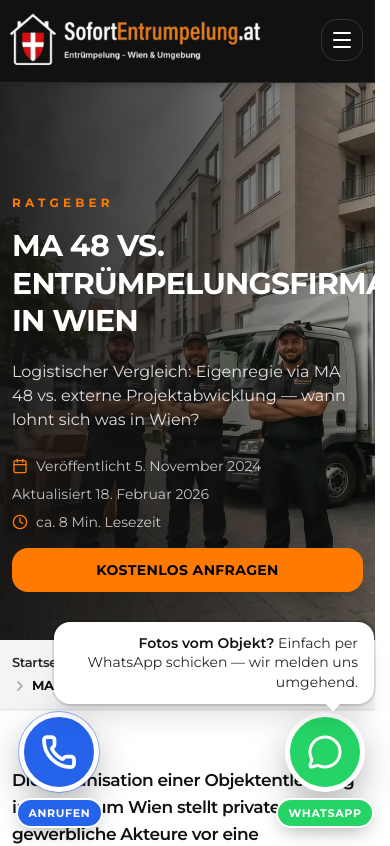
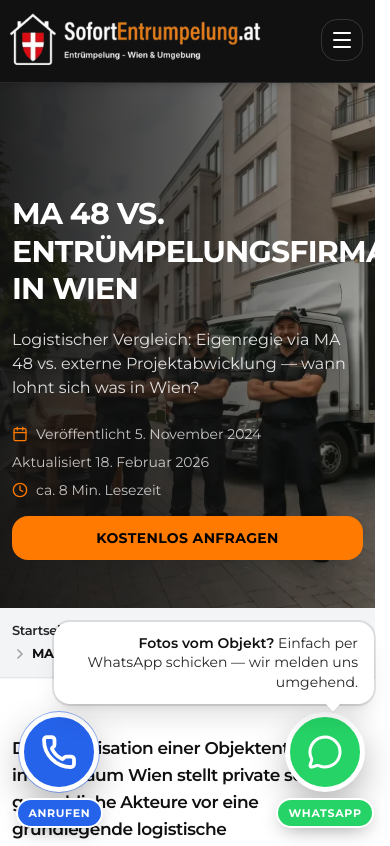
Before and after one commit to Ismailjobs/sofortentr-mpelung, a Next.js app: page /ratgeber/ma-48-vs-entruempelungsfirma-wien in a window 390 px wide. Shown: the top 846 px of the page. Built offline with nearby package versions, Linux system fonts and the light colour scheme; no server answers.

Commit message:
og image yapılandırması

```diff
--- a/src/app/layout.tsx
+++ b/src/app/layout.tsx
@@ -4,6 +4,7 @@ import Script from "next/script";
 import CallFAB from "@/components/CallFAB";
 import GoogleAnalytics from "@/components/GoogleAnalytics";
 import GoogleAnalyticsPageViews from "@/components/GoogleAnalyticsPageViews";
+import { buildSocialMetadata } from "@/config/site-social";
 import { getSiteOrigin } from "@/config/site-url";
 import { rootLayoutTitle } from "@/config/site-brand";
 import { HASH_SCROLL_SCRIPT } from "@/lib/hash-scroll";
@@ -18,11 +19,17 @@ const montserrat = Montserrat({
   adjustFontFallback: true,
 });
 
+const ROOT_DESCRIPTION =
+  "Schnelle, zuverlässige und günstige Räumung in Wien — Wohnung, Haus, Keller und mehr inklusive Entsorgung.";
+
 export const metadata: Metadata = {
   metadataBase: new URL(getSiteOrigin()),
   title: rootLayoutTitle(),
-  description:
-    "Schnelle, zuverlässige und günstige Räumung in Wien — Wohnung, Haus, Keller und mehr inklusive Entsorgung.",
+  description: ROOT_DESCRIPTION,
+  ...buildSocialMetadata({
+    title: "Entrümpelung in Wien",
+    description: ROOT_DESCRIPTION,
+  }),
 };
 
 export default function RootLayout({
--- a/src/app/ratgeber/[slug]/page.tsx
+++ b/src/app/ratgeber/[slug]/page.tsx
@@ -100,13 +100,7 @@ export default async function RatgeberArticlePage({ params }: PageProps) {
       <RatgeberArticleJsonLd article={meta} breadcrumbs={breadcrumbs} />
       <Header />
       <main className="bg-brand-muted">
-        <RatgeberHero
-          eyebrow="Ratgeber"
-          title={meta.title}
-          subtitle={meta.excerpt}
-          footer={heroMeta}
-          priority
-        />
+        <RatgeberHero title={meta.title} subtitle={meta.excerpt} footer={heroMeta} priority />
 
         <Breadcrumbs items={breadcrumbs} />
 
--- a/src/components/ratgeber/RatgeberArticleJsonLd.tsx
+++ b/src/components/ratgeber/RatgeberArticleJsonLd.tsx
@@ -1,7 +1,7 @@
 import { SITE_BRAND } from "@/config/site-brand";
 import { getSiteOrigin } from "@/config/site-url";
 import type { RatgeberArticleMeta } from "@/data/ratgeber/types";
-import { RATGEBER_HERO_IMAGE } from "@/data/ratgeber/registry";
+import { OG_IMAGE_PATH } from "@/config/site-social";
 import {
   ratgeberArticleUrl,
   ratgeberIndexUrl,
@@ -17,7 +17,7 @@ type Props = {
 export default function RatgeberArticleJsonLd({ article, breadcrumbs }: Props) {
   const origin = getSiteOrigin();
   const url = ratgeberArticleUrl(article.slug);
-  const image = `${origin}${RATGEBER_HERO_IMAGE}`;
+  const image = `${origin}${OG_IMAGE_PATH}`;
   const blogId = `${ratgeberIndexUrl()}#blog`;
   const webPageId = `${url}#webpage`;
   const blogPostingId = `${url}#article`;
--- a/src/components/ratgeber/RatgeberHero.tsx
+++ b/src/components/ratgeber/RatgeberHero.tsx
@@ -2,7 +2,8 @@ import type { ReactNode } from "react";
 import HeroBackdrop from "@/components/HeroBackdrop";
 
 type Props = {
-  eyebrow: string;
+  /** Optional — auf Artikel-Detailseiten weglassen (nur H1). */
+  eyebrow?: string;
   title: ReactNode;
   subtitle?: ReactNode;
   footer?: ReactNode;
@@ -16,8 +17,12 @@ export default function RatgeberHero({ eyebrow, title, subtitle, footer, priorit
     <section className="relative isolate min-h-[min(44svh,22rem)] overflow-hidden sm:min-h-[min(48svh,26rem)]">
       <HeroBackdrop priority={priority} />
       <div className="relative mx-auto max-w-[min(100%,88rem)] px-3 pb-12 pt-28 text-white sm:px-5 sm:pb-14 sm:pt-32 lg:px-6 lg:pt-36">
-        <p className="text-xs font-bold uppercase tracking-[0.35em] text-brand-orange">{eyebrow}</p>
-        <h1 className="mt-4 max-w-4xl text-3xl font-extrabold uppercase leading-tight tracking-tight sm:text-4xl lg:text-5xl">
+        {eyebrow ? (
+          <p className="text-xs font-bold uppercase tracking-[0.35em] text-brand-orange">{eyebrow}</p>
+        ) : null}
+        <h1
+          className={`max-w-4xl text-3xl font-extrabold uppercase leading-tight tracking-tight sm:text-4xl lg:text-5xl ${eyebrow ? "mt-4" : ""}`}
+        >
           {title}
         </h1>
         {subtitle ? (
--- /dev/null
+++ b/src/config/site-social.ts
@@ -0,0 +1,64 @@
+import type { Metadata } from "next";
+import { SITE_BRAND, sitePageTitle } from "@/config/site-brand";
+import { getSiteOrigin } from "@/config/site-url";
+
+/** Standard-Share-Bild — `public/og-image.webp` */
+export const OG_IMAGE_PATH = "/og-image.webp";
+
+export const OG_IMAGE_WIDTH = 1254;
+export const OG_IMAGE_HEIGHT = 1254;
+
+export const OG_LOCALE = "de_AT";
+
+export function ogImageUrl(): string {
+  return `${getSiteOrigin()}${OG_IMAGE_PATH}`;
+}
+
+type SocialMetadataInput = {
+  /** Seitentitel-Segment (wird zu „Sofort Entrümpelung | …“ für og:title). */
+  title: string;
+  description: string;
+  /** Pfad ab Origin — z. B. `/preise`. Ohne Pfad → Startseite. */
+  path?: string;
+  /** openGraph.type — Standard: website */
+  type?: "website" | "article";
+};
+
+/** Explizites openGraph + twitter — verhindert Fallback auf `<title>` ohne og:image. */
+export function buildSocialMetadata({
+  title,
+  description,
+  path,
+  type = "website",
+}: SocialMetadataInput): Pick<Metadata, "openGraph" | "twitter"> {
+  const origin = getSiteOrigin();
+  const ogTitle = sitePageTitle(title);
+  const url = path ? `${origin}${path}` : origin;
+  const imageUrl = ogImageUrl();
+
+  return {
+    openGraph: {
+      type,
+      locale: OG_LOCALE,
+      siteName: SITE_BRAND,
+      title: ogTitle,
+      description,
+      url,
+      images: [
+        {
+          url: imageUrl,
+          width: OG_IMAGE_WIDTH,
+          height: OG_IMAGE_HEIGHT,
+          alt: `${SITE_BRAND} — Entrümpelung Wien`,
+          type: "image/webp",
+        },
+      ],
+    },
+    twitter: {
+      card: "summary_large_image",
+      title: ogTitle,
+      description,
+      images: [imageUrl],
+    },
+  };
+}
--- a/src/lib/page-metadata.ts
+++ b/src/lib/page-metadata.ts
@@ -1,5 +1,6 @@
 import type { Metadata } from "next";
 import { pageTitleSegment } from "@/config/site-brand";
+import { buildSocialMetadata } from "@/config/site-social";
 import { getSiteOrigin } from "@/config/site-url";
 
 type PageMetadataInput = {
@@ -10,11 +11,12 @@ type PageMetadataInput = {
   path?: string;
 };
 
-/** Statische Seiten: eindeutiger Title-Segment + Description (+ canonical). */
+/** Statische Seiten: Title, Description, canonical, openGraph & twitter. */
 export function buildPageMetadata({ title, description, path }: PageMetadataInput): Metadata {
   const meta: Metadata = {
     title: pageTitleSegment(title),
     description,
+    ...buildSocialMetadata({ title, description, path }),
   };
   if (path) {
     meta.alternates = { canonical: `${getSiteOrigin()}${path}` };
--- a/src/lib/ratgeber-seo.ts
+++ b/src/lib/ratgeber-seo.ts
@@ -1,10 +1,15 @@
 import type { Metadata } from "next";
 import { pageTitleSegment, SITE_BRAND } from "@/config/site-brand";
+import {
+  buildSocialMetadata,
+  OG_IMAGE_HEIGHT,
+  OG_IMAGE_WIDTH,
+  OG_LOCALE,
+  ogImageUrl,
+} from "@/config/site-social";
 import { getSiteOrigin } from "@/config/site-url";
 import type { RatgeberArticleMeta } from "@/data/ratgeber/types";
-import { RATGEBER_HERO_IMAGE, RATGEBER_PATH } from "@/data/ratgeber/registry";
-
-const OG_LOCALE = "de_AT";
+import { RATGEBER_PATH } from "@/data/ratgeber/registry";
 const ARTICLE_SECTION = "Entrümpelung & Haushaltsauflösung Wien";
 
 export function ratgeberArticleUrl(slug: string): string {
@@ -58,14 +63,15 @@ const INDEX_ROBOTS = {
 export function buildRatgeberArticleMetadata(article: RatgeberArticleMeta): Metadata {
   const origin = getSiteOrigin();
   const url = ratgeberArticleUrl(article.slug);
-  const imageUrl = `${origin}${RATGEBER_HERO_IMAGE}`;
-  const title = resolveMetaTitle(article);
-  const ogTitle = resolveOgTitle(article);
+  const imageUrl = ogImageUrl();
+  const documentTitle = resolveMetaTitle(article);
+  const shareTitle = resolveOgTitle(article);
   const tags = resolveTags(article);
   const modified = article.updatedAt ?? article.publishedAt;
 
   return {
-    title: pageTitleSegment(title),
+    /** Nur Artikeltitel — ohne Root-`title.template` („Sofort Entrümpelung | …“). */
+    title: { absolute: documentTitle },
     description: article.description,
     keywords: tags.length > 0 ? tags : undefined,
     authors: [{ name: SITE_BRAND, url: origin }],
@@ -84,7 +90,7 @@ export function buildRatgeberArticleMetadata(article: RatgeberArticleMeta): Meta
       type: "article",
       locale: OG_LOCALE,
       siteName: SITE_BRAND,
-      title: ogTitle,
+      title: shareTitle,
       description: article.description,
       url,
       publishedTime: article.publishedAt,
@@ -94,15 +100,16 @@ export function buildRatgeberArticleMetadata(article: RatgeberArticleMeta): Meta
       images: [
         {
           url: imageUrl,
-          width: 1920,
-          height: 1080,
-          alt: `${article.title} — ${SITE_BRAND}`,
+          width: OG_IMAGE_WIDTH,
+          height: OG_IMAGE_HEIGHT,
+          alt: article.title,
+          type: "image/webp",
         },
       ],
     },
     twitter: {
       card: "summary_large_image",
-      title: ogTitle,
+      title: shareTitle,
       description: article.description,
       images: [imageUrl],
     },
@@ -123,8 +130,10 @@ export function buildRatgeberIndexMetadata(): Metadata {
   const description =
     "Praxisnahe Ratgeber zu Entrümpelung, Haushaltsauflösung, Kosten und Ablauf in Wien — von Sofort Entrümpelung.";
 
+  const pageTitle = "Ratgeber — Tipps zu Entrümpelung & Haushaltsauflösung Wien";
+
   return {
-    title: pageTitleSegment("Ratgeber — Tipps zu Entrümpelung & Haushaltsauflösung Wien"),
+    title: pageTitleSegment(pageTitle),
     description,
     robots: INDEX_ROBOTS,
     alternates: {
@@ -134,20 +143,6 @@ export function buildRatgeberIndexMetadata(): Metadata {
         "application/rss+xml": ratgeberFeedUrl(),
       },
     },
-    openGraph: {
-      type: "website",
-      locale: OG_LOCALE,
-      siteName: SITE_BRAND,
-      title: `Ratgeber — ${SITE_BRAND}`,
-      description,
-      url,
-      images: [{ url: `${origin}${RATGEBER_HERO_IMAGE}` }],
-    },
-    twitter: {
-      card: "summary_large_image",
-      title: `Ratgeber — ${SITE_BRAND}`,
-      description,
-      images: [`${origin}${RATGEBER_HERO_IMAGE}`],
-    },
+    ...buildSocialMetadata({ title: pageTitle, description, path: RATGEBER_PATH }),
   };
 }
```
Also changed, not shown: public/og-image.webp (added).
